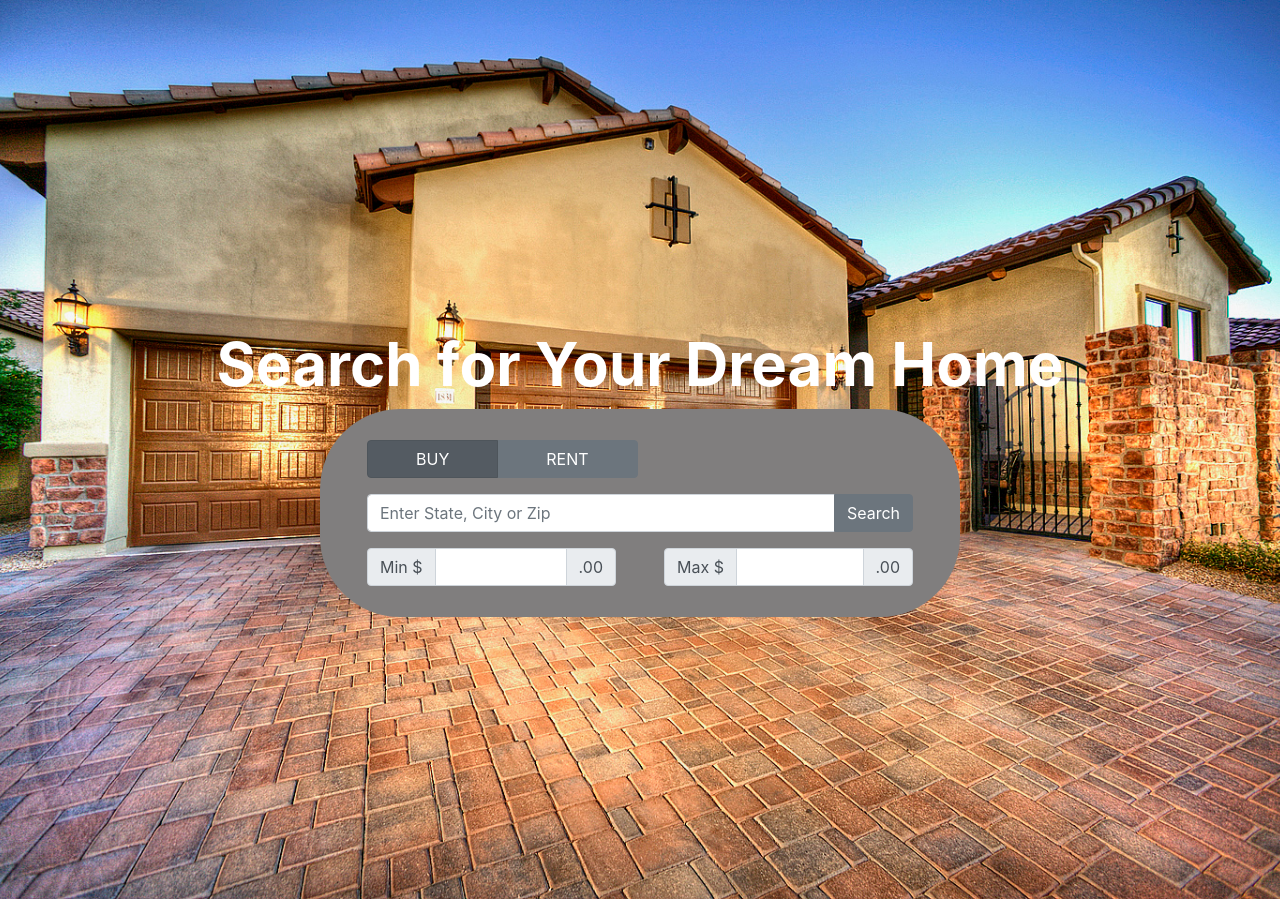
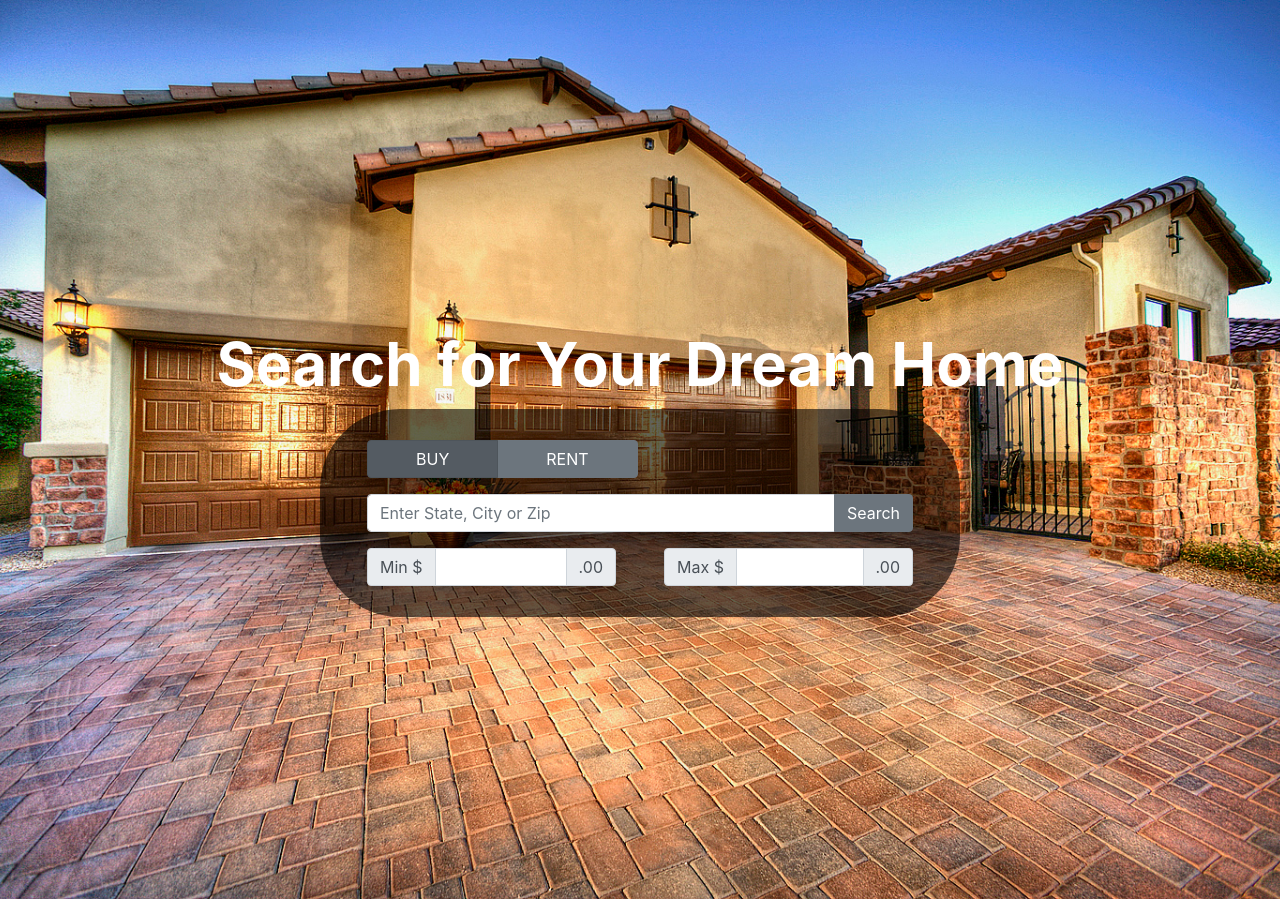
Before and after one commit to sarahnash/home-slice, a PHP site: page / in a window 1280 px wide. Shown: the part 57-956 px from the top of the page. Run offline with PHP 8.4, Linux system fonts and the light colour scheme.

Commit message:
added forms, updated css

```diff
--- a/index.html
+++ b/index.html
@@ -3,7 +3,7 @@
 
 <head>
   <link href="https://stackpath.bootstrapcdn.com/bootstrap/4.1.3/css/bootstrap.min.css" rel="stylesheet">
-  <link href="style.css" rel="stylesheet">
+  <link href="styles/style.css" rel="stylesheet">
   <title>Home-Slice</title>
 </head>
 
@@ -42,8 +42,10 @@
 
         <!-- BUY-RENT RADIO BUTTONS -->
         <div class="btn-group btn-group-toggle mt-3 mb-3" data-toggle="buttons">
-      <label class="btn btn-secondary active pl-5 pr-5"><input autocomplete="off" checked id="BUY" name="options" type="radio"> BUY</label>
-      <label class="btn btn-secondary pl-5 pr-5"><input autocomplete="off" id="RENT" name="options" type="radio"> RENT</label>
+          <label class="btn btn-secondary active pl-5 pr-5"><input autocomplete="off" checked id="BUY" name="options"
+              type="radio"> BUY</label>
+          <label class="btn btn-secondary pl-5 pr-5"><input autocomplete="off" id="RENT" name="options" type="radio">
+            RENT</label>
         </div>
 
         <!-- STATE-CITY-ZIP -->
--- a/styles/style.css
+++ b/styles/style.css
@@ -34,7 +34,7 @@
 }
 
 .srchBxBkgrd {
-    background: rgba(128, 126, 126, 1);
+    background: rgba(0, 0, 0, 0.6);
     width:50%;
     margin: 0 auto 0 auto;
     border-radius: 80px;
```
Lines whose indentation alone changed are shown as unchanged.
